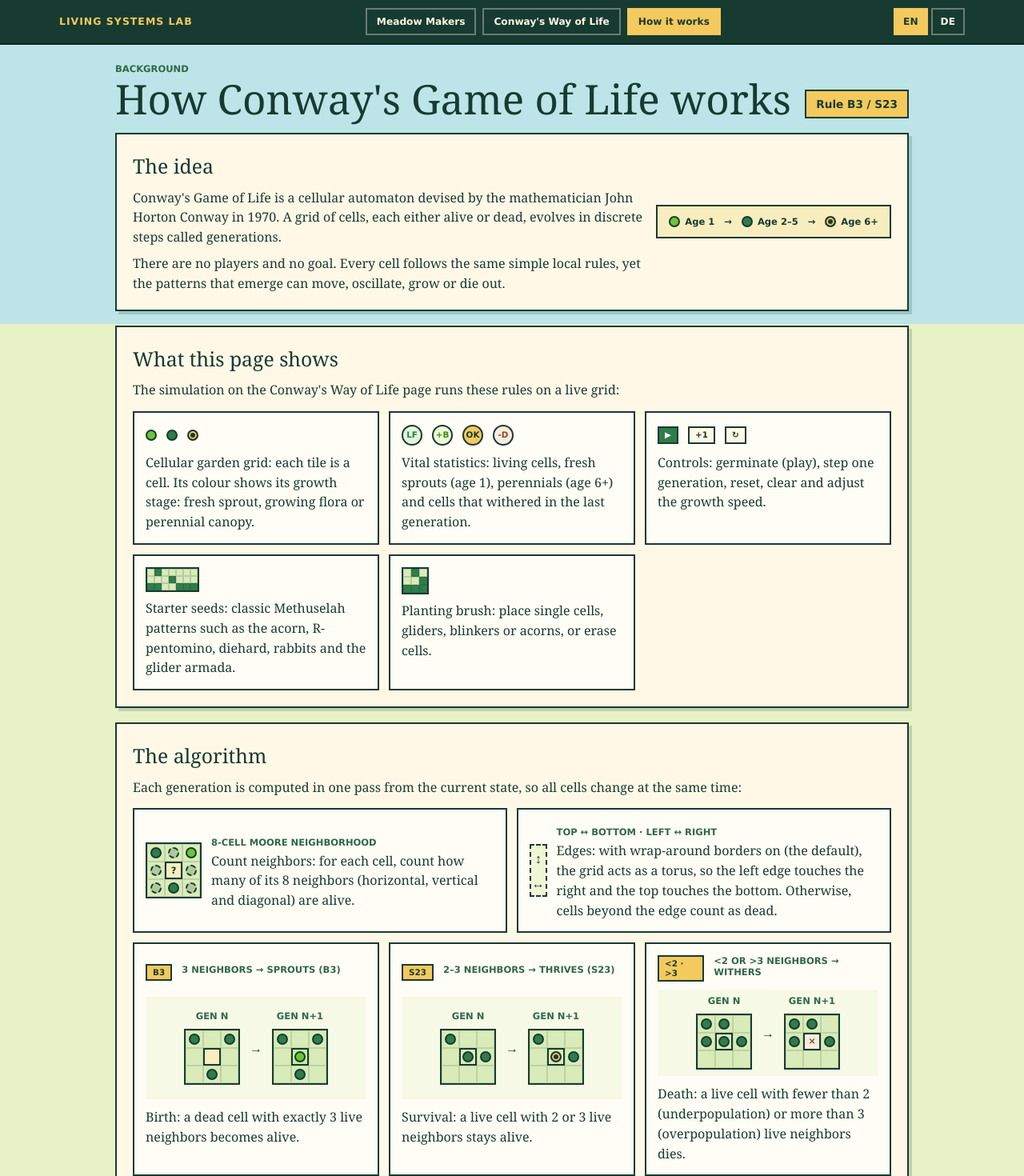
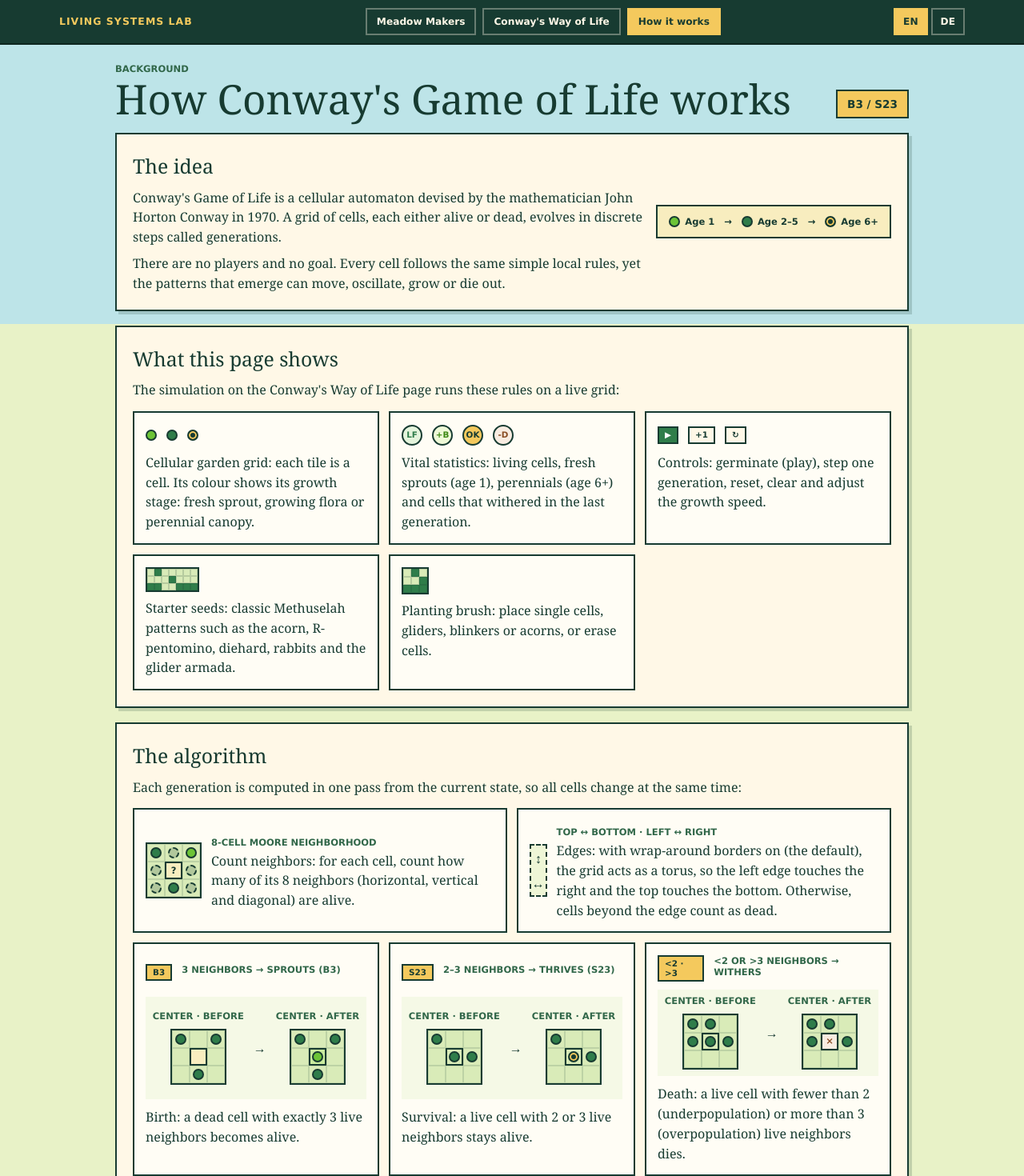
Before and after one commit to t0bde/angular-for-starter, an Angular app: page /how-it-works in a window 1280 px wide. Shown: the top 1470 px of the page at 80% size. Built offline with nearby package versions, Linux system fonts and the light colour scheme.

Commit message:
Fix How It Works review feedback
Co-authored-by: t0bde <37938360+t0bde@users.noreply.github.com>

```diff
--- a/src/app/features/how-it-works/how-it-works.component.css
+++ b/src/app/features/how-it-works/how-it-works.component.css
@@ -136,7 +136,7 @@ p:last-child {
   gap: 12px;
 }
 .feature-grid {
-  grid-template-columns: repeat(auto-fit, minmax(260px, 1fr));
+  grid-template-columns: repeat(auto-fit, minmax(min(260px, 100%), 1fr));
 }
 .feature-item,
 .algo-step-box,
--- a/src/app/features/how-it-works/how-it-works.component.html
+++ b/src/app/features/how-it-works/how-it-works.component.html
@@ -4,7 +4,7 @@
       <p class="eyebrow">{{ t('howItWorks.eyebrow') }}</p>
       <h1>{{ t('howItWorks.heading') }}</h1>
     </div>
-    <span class="rule-badge" aria-hidden="true">Rule B3 / S23</span>
+    <span class="rule-badge" aria-hidden="true">B3 / S23</span>
   </header>
 
   <section class="doc-card idea-card" aria-labelledby="docs-summary">
@@ -16,17 +16,17 @@
     <div class="stage-showcase" aria-hidden="true">
       <div class="stage-pill">
         <span class="swatch sprout"></span>
-        <span>Age 1</span>
+        <span>{{ t('howItWorks.stageAge1') }}</span>
       </div>
       <span class="stage-arrow">→</span>
       <div class="stage-pill">
         <span class="swatch flora"></span>
-        <span>Age 2–5</span>
+        <span>{{ t('howItWorks.stageAge2To5') }}</span>
       </div>
       <span class="stage-arrow">→</span>
       <div class="stage-pill">
         <span class="swatch perennial"></span>
-        <span>Age 6+</span>
+        <span>{{ t('howItWorks.stageAge6Plus') }}</span>
       </div>
     </div>
   </section>
--- a/src/app/shared/i18n/de.ts
+++ b/src/app/shared/i18n/de.ts
@@ -177,8 +177,11 @@ export const de: Record<TranslationKey, string> = {
   'howItWorks.algoDeath':
     'Tod: Eine lebende Zelle mit weniger als 2 (Unterbevölkerung) oder mehr als 3 (Überbevölkerung) lebenden Nachbarn stirbt.',
   'howItWorks.algoNotation': 'Kurz geschrieben lautet die Regel B3/S23: Geburt bei 3, Überleben bei 2 oder 3.',
-  'howItWorks.diagramBefore': 'Gen N',
-  'howItWorks.diagramAfter': 'Gen N+1',
+  'howItWorks.stageAge1': 'Alter 1',
+  'howItWorks.stageAge2To5': 'Alter 2–5',
+  'howItWorks.stageAge6Plus': 'Alter 6+',
+  'howItWorks.diagramBefore': 'Mitte · vorher',
+  'howItWorks.diagramAfter': 'Mitte · nachher',
   'howItWorks.diagramNeighborsTag': '8er-Moore-Nachbarschaft',
   'howItWorks.diagramTorusTag': 'Oben ↔ Unten · Links ↔ Rechts',
   'howItWorks.diagramBirthTag': '3 Nachbarn → Keimt (B3)',
--- a/src/app/shared/i18n/en.ts
+++ b/src/app/shared/i18n/en.ts
@@ -170,8 +170,11 @@ export const en = {
   'howItWorks.algoDeath':
     'Death: a live cell with fewer than 2 (underpopulation) or more than 3 (overpopulation) live neighbors dies.',
   'howItWorks.algoNotation': 'In short, the rule is written B3/S23: birth on 3, survival on 2 or 3.',
-  'howItWorks.diagramBefore': 'Gen N',
-  'howItWorks.diagramAfter': 'Gen N+1',
+  'howItWorks.stageAge1': 'Age 1',
+  'howItWorks.stageAge2To5': 'Age 2–5',
+  'howItWorks.stageAge6Plus': 'Age 6+',
+  'howItWorks.diagramBefore': 'Center · before',
+  'howItWorks.diagramAfter': 'Center · after',
   'howItWorks.diagramNeighborsTag': '8-cell Moore neighborhood',
   'howItWorks.diagramTorusTag': 'Top ↔ Bottom · Left ↔ Right',
   'howItWorks.diagramBirthTag': '3 neighbors → Sprouts (B3)',
```
Also changed, not shown: 1 other file (tests, documents, lock files or other folders).
